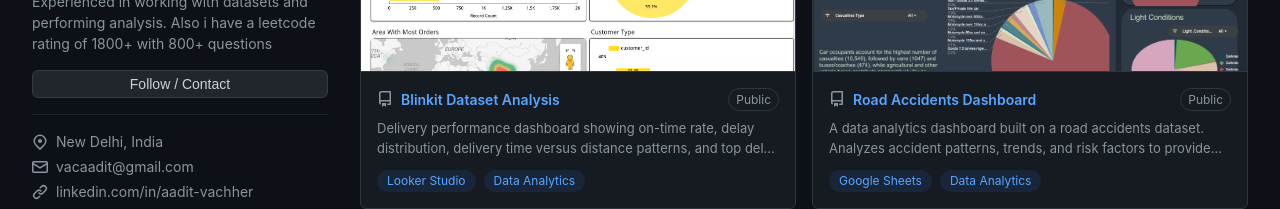
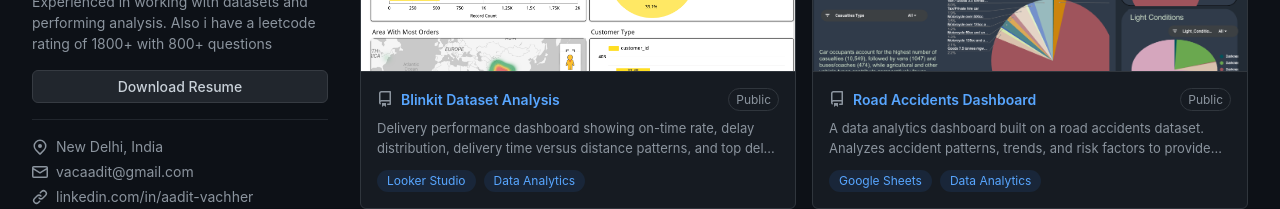
Before and after one commit to aadit-vachher/portfolio, a React app: page / in a window 1280 px wide. Shown: the part 605-814 px from the top of the page. Built offline with nearby package versions, Linux system fonts and the light colour scheme; the HTML template or start-up script is replaced by a standard one.

Commit message:
replace Follow button with Download Resume

```diff
--- a/src/components/Sidebar.jsx
+++ b/src/components/Sidebar.jsx
@@ -14,7 +14,13 @@
 and performing analysis. Also i have a leetcode rating of 1800+ with 800+ questions
       </p>
 
-      <button className="sidebar-follow-btn">Follow / Contact</button>
+      <a
+        href={`${import.meta.env.BASE_URL}Aadit Vachher DVA.pdf`}
+        download="Aadit_Vachher_Resume.pdf"
+        className="sidebar-follow-btn"
+      >
+        Download Resume
+      </a>
 
       <div className="sidebar-info">
         <div className="sidebar-info-item">
--- a/src/index.css
+++ b/src/index.css
@@ -122,6 +122,9 @@
 }
 
 .sidebar-follow-btn{
+  display:block;
+  text-align:center;
+  text-decoration:none;
   width:100%;
   padding:5px 16px;
   font-size:14px;
@@ -138,6 +141,7 @@
 .sidebar-follow-btn:hover{
   background:#30363d;
   border-color:#8b949e;
+  text-decoration:none;
 }
 
 .sidebar-info{
```
Also changed, not shown: 1 other file (tests, documents, lock files or other folders).
